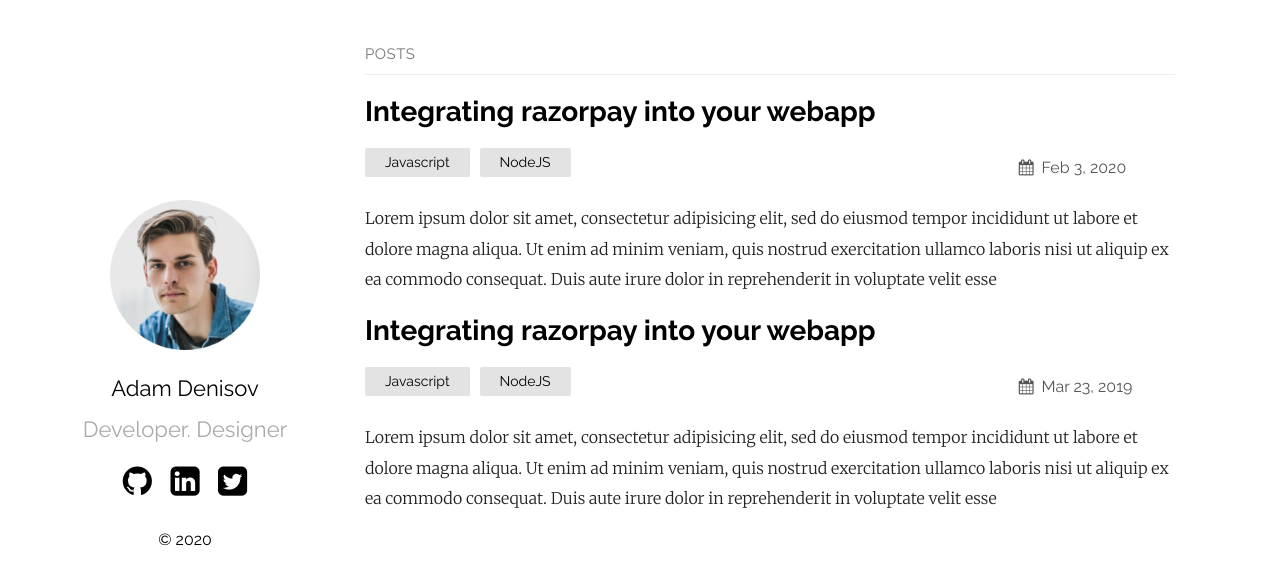
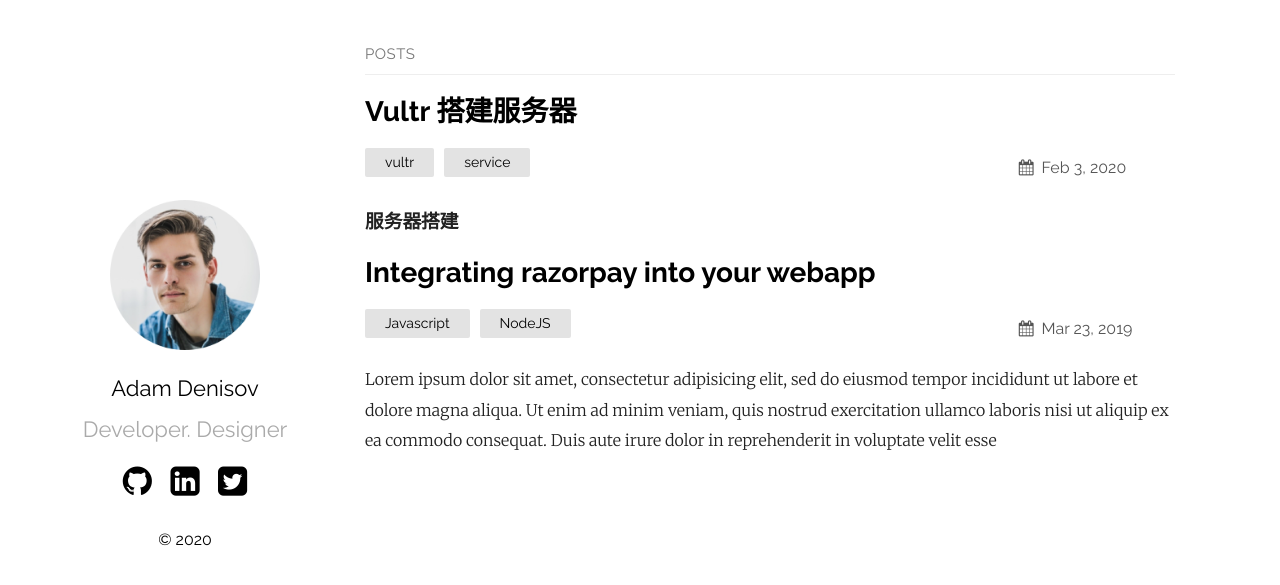
Before and after one commit to kervin-wang/.github.io, a Jekyll site: the page built from index.md, in a window 1280 px wide. Shown: the top 585 px of the page. Built offline with Jekyll 4.4.1, drawn with Linux system fonts in a browser that asks for light colours; part of the change alters nothing that is shown.

Commit message:
add vultr dispose blog

````diff
--- a/_posts/2020-02-03-welcome-to-jekyll .markdown
+++ b/_posts/2020-02-03-welcome-to-jekyll .markdown
@@ -1,27 +1,74 @@
 ---
-layout: post
-title:  "Integrating razorpay into your webapp"
-date:   2020-02-03 18:19:36 +0530
-categories: Javascript NodeJS
+layout: Service
+title:  "Vultr 搭建服务器"
+date:   2020-02-03 20:00:36 +0530
+categories: vultr service
 ---
-Lorem ipsum dolor sit amet, consectetur adipisicing elit, sed do eiusmod tempor incididunt ut labore et dolore magna aliqua. Ut enim ad minim veniam, quis nostrud exercitation ullamco laboris nisi ut aliquip ex ea commodo consequat. Duis aute irure dolor in reprehenderit in voluptate velit esse
+### 服务器搭建
 
-```javascript
-const Razorpay = require('razorpay');
+首先登录https://my.vultr.com/，进入账户
 
-let rzp = Razorpay({
-	key_id: 'KEY_ID',
-	secret: 'name'
-});
+进入账户后，选择蓝色的加号，如下图
 
-// capture request
-rzp.capture(payment_id, cost)
-	.then(function (data) {
-		return 2;
-	})
+![image-20200202200201462](C:\Users\Administrator\AppData\Roaming\Typora\typora-user-images\image-20200202200201462.png)
+
+点击加号后，会出现服务器的选择项，按照自己的需求选择，
+
+![image-20200202200315023](C:\Users\Administrator\AppData\Roaming\Typora\typora-user-images\image-20200202200315023.png)
+
+选择到Additional Features之后，都可以不用勾选，默认配置
+
+![image-20200202200422696](C:\Users\Administrator\AppData\Roaming\Typora\typora-user-images\image-20200202200422696.png)
+
+成功后会出现下面的画面
+
+![image-20200202200859994](C:\Users\Administrator\AppData\Roaming\Typora\typora-user-images\image-20200202200859994.png)
+
+在图中黑色涂抹处点击，可以看到服务器的更加详细的信息
+
+![image-20200202200959848](C:\Users\Administrator\AppData\Roaming\Typora\typora-user-images\image-20200202200959848.png)
+
+### shadowsocket安装
+
+服务器搭建以后，需要下载shadowsocket完成个人电脑与服务器的ssh交互，
+
+为了方便操作，可以使用Xshell或者puty或者MobaXterm完成对服务器的操作，
+
+当然vultr也提供了网页操作的界面，在上图右上角电源图标左侧的电脑图标，点击即可进入服务器远程桌面，但是这种方法不可以在服务器上使用个人电脑的复制粘贴功能，还是推荐使用上述的Xshell等
+
+工具
+
+下面以Xshell为例
+
+Xshell登录到服务器，服务器的IP，用户名和密码都可以在上一副中获得
+
+登录进去后，需要进行shadowsocket的安装，
+
+```
+wget --no-check-certificate -O shadowsocks.sh https://raw.githubusercontent.com/teddysun/shadowsocks_install/master/shadowsocks.sh
+
+chmod +x shadowsocks.sh
+
+./shadowsocks.sh | tee shadowsocks.log
 ```
 
-Check out the [Jekyll docs][jekyll-docs] for more info on how to get the most out of Jekyll. File all bugs/feature requests at [Jekyll’s GitHub repo][jekyll-gh]. If you have questions, you can ask them on [Jekyll Talk][jekyll-talk].
+安装过程如下：
+
+![16](C:\Users\Administrator\Desktop\16.png)
+
+![17](C:\Users\Administrator\Desktop\17.png)
+
+![18](C:\Users\Administrator\Desktop\18.png)
+
+等待安装完成
+
+### 连接SS
+
+下载Shadowsockets，并按照上副图中的红色信息配置服务器，并启动代理
+
+
+
+至此安装结束，
 
 [jekyll-docs]: https://jekyllrb.com/docs/home
 [jekyll-gh]:   https://github.com/jekyll/jekyll
````
